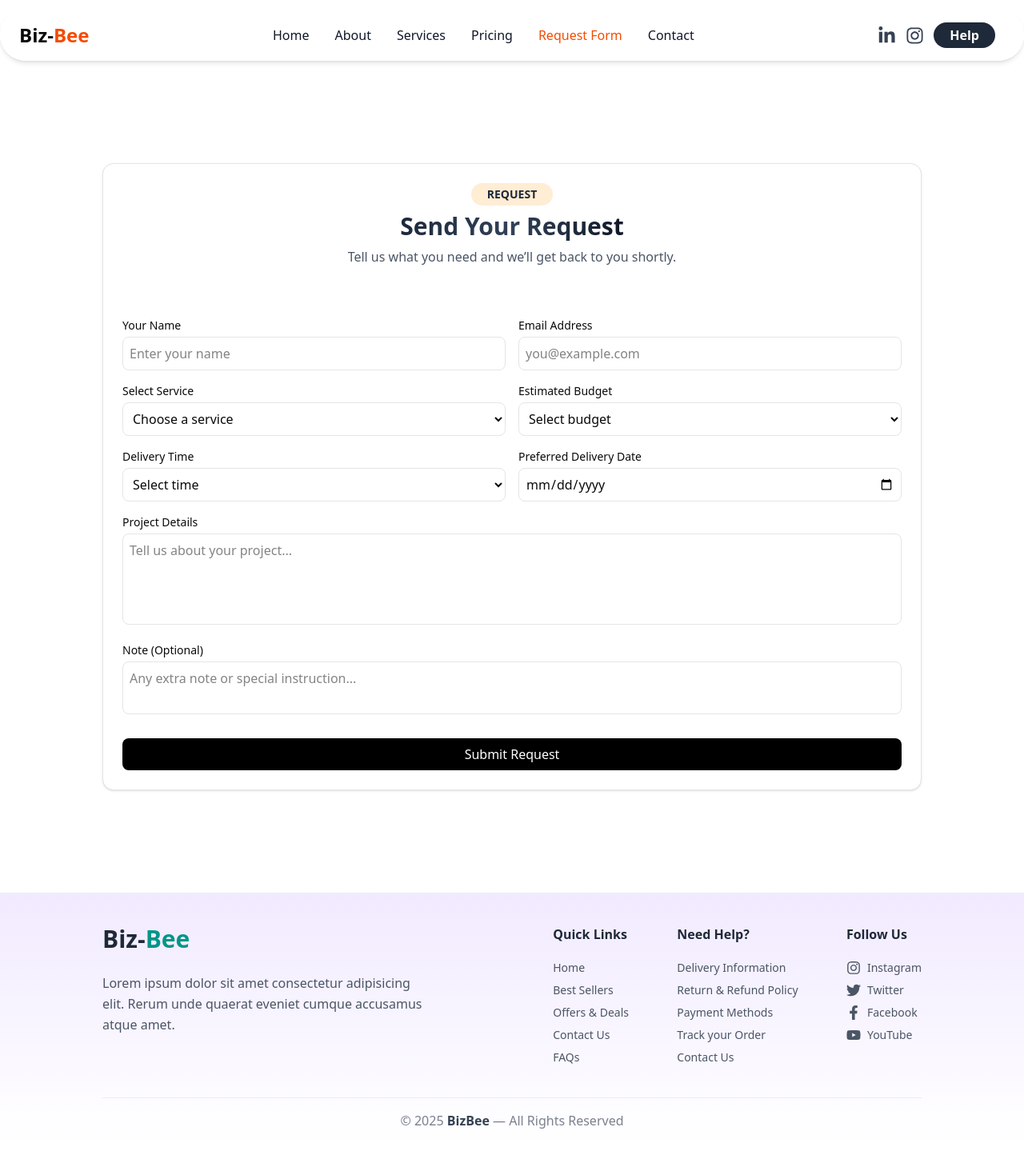
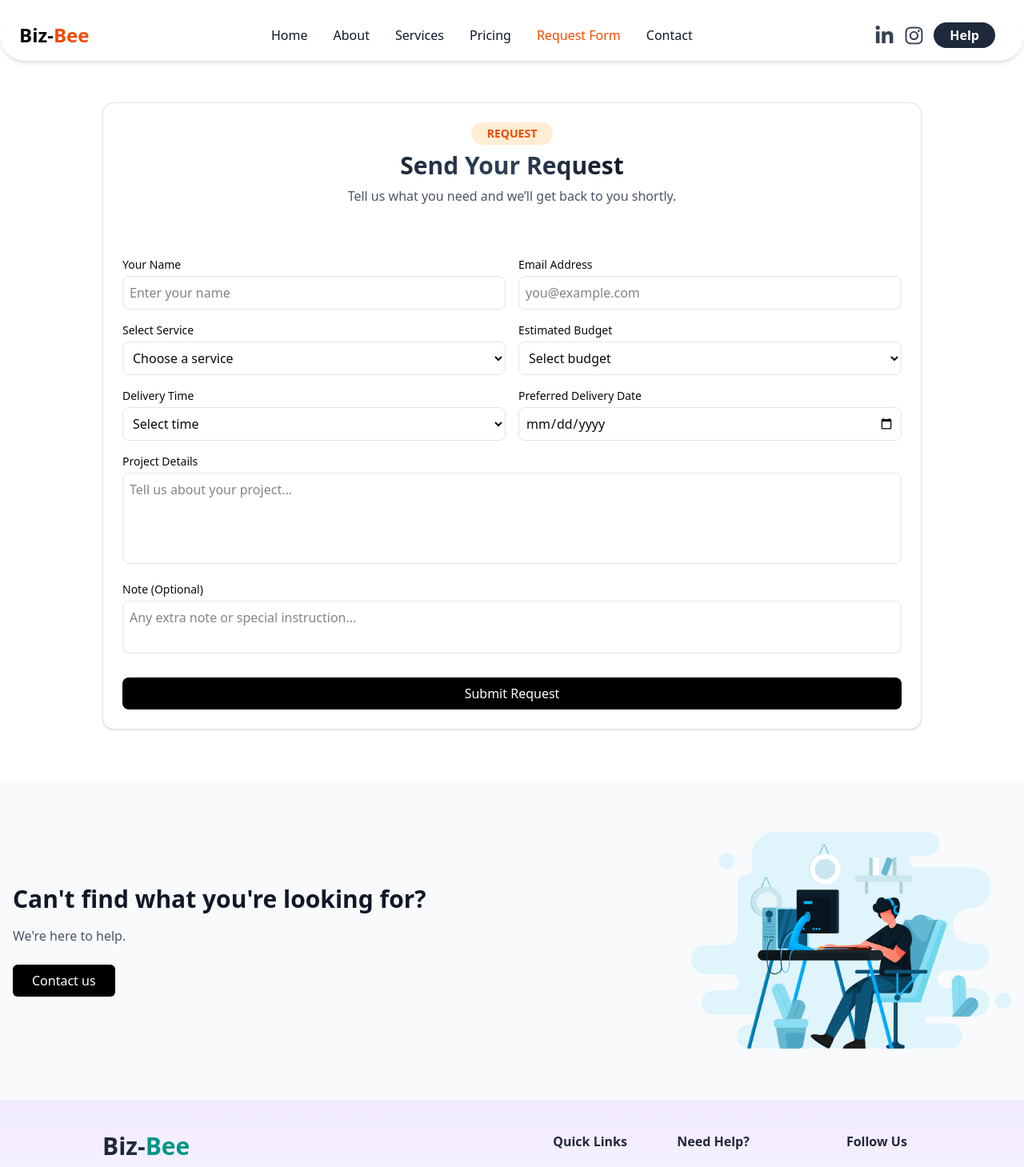
Before and after one commit to ridwanbuild/bizbee-agency, a Next.js app: page /request in a window 1280 px wide. Shown: the top 1459 px of the page at 80% size. Before the commit the page ends 1429 px from the top, so only its background shows below. Built offline with nearby package versions, Linux system fonts and the light colour scheme.

Commit message:
fix problem

```diff
--- a/src/app/contact/page.tsx
+++ b/src/app/contact/page.tsx
@@ -1,10 +1,12 @@
 import ContactForm from '@/components/ContactCompo/ContactForm'
+
 import React from 'react'
 
 export default function ContactPage() {
   return (
     <div>
        <ContactForm></ContactForm>
+
     </div>
   )
 }
--- a/src/app/pricing/page.tsx
+++ b/src/app/pricing/page.tsx
@@ -3,7 +3,7 @@ import React from 'react'
 
 export default function PricingPage() {
   return (
-    <div className='py-16 pt-35'>
+    <div className='py-16 pt-20 bg-gradient-to-r from-gray-50 to-white'>
       <Pricing></Pricing>
     </div>
   )
--- a/src/app/request/page.tsx
+++ b/src/app/request/page.tsx
@@ -1,8 +1,17 @@
-import Want_Request from '@/components/RequstPage/Requst_Form'
-import React from 'react'
+import Help_section from "@/components/ContactCompo/Help_section";
+import Want_Request from "@/components/RequstPage/Requst_Form";
+import React from "react";
 
 export default function page() {
   return (
-    <div className='py-16 pt-35'> <Want_Request></Want_Request> </div>
-  )
+    <div className=" ">
+      {" "}
+      <div className="pt-16">
+        <Want_Request></Want_Request>
+      </div>
+
+      <Help_section></Help_section>
+
+    </div>
+  );
 }
--- /dev/null
+++ b/src/components/ContactCompo/Help_section.tsx
@@ -0,0 +1,46 @@
+"use client";
+
+import Image from "next/image";
+import Link from "next/link";
+
+const Help_section = () => {
+  return (
+    <section className="w-full bg-gray-50 py-16">
+      <div className="container m-auto px-4 gap-10 grid items-center lg:grid-cols-2">
+
+        {/* Image FIRST on mobile */}
+        <div className="flex justify-center lg:justify-end order-1 lg:order-2">
+          <Image
+            src="/contact-image/help-image.png"
+            width={400}
+            height={400}
+            alt="Help illustration"
+            className="object-contain"
+          />
+        </div>
+
+        {/* Text SECOND on mobile */}
+        <div className="order-2 lg:order-1  lg:text-left">
+
+          <h2 className="lg:text-3xl text-2xl font-bold text-gray-900 mb-4">
+            Can't find what you're looking for?
+          </h2>
+          <p className="text-gray-600 mb-6">
+            We're here to help.
+          </p>
+
+          <Link
+            href="/contact"
+            className="inline-block bg-black text-white px-6 py-2 rounded-sm font-medium hover:bg-gray-800 transition"
+          >
+            Contact us
+          </Link>
+
+        </div>
+
+      </div>
+    </section>
+  );
+};
+
+export default Help_section;
--- a/src/components/Navbar.tsx
+++ b/src/components/Navbar.tsx
@@ -108,7 +108,7 @@ export default function Navbar() {
             target="_blank"
             className="text-gray-700  transition"
           >
-            <FaLinkedinIn size={23 } />
+            <FaLinkedinIn size={25 } />
           </Link>
 
           <Link
@@ -116,11 +116,11 @@ export default function Navbar() {
             target="_blank"
             className="text-gray-700  transition"
           >
-            <FaInstagram size={23 } />
+            <FaInstagram size={25 } />
           </Link>
 
           <Link
-            className="lg:bg-gray-800 lg:text-white lg:px-5 font-semibold lg:rounded-full lg:py-1"
+            className="lg:bg-gray-800 lg:text-white  lg:px-5 font-semibold lg:rounded-full lg:py-1"
             href="/contact"
           >
             Help
--- /dev/null
+++ b/src/components/Re_UseCompo/Current_Development.tsx
@@ -0,0 +1,16 @@
+import React from "react";
+
+export default function Current_Development() {
+  return (
+    <div className="inline-flex items-center gap-2 px-5 py-1.5 rounded-full border bg-white/40 backdrop-blur-2xl shadow-sm font-semibold text-gray-800">
+
+      {/* Animated Dot */}
+      <span className="relative flex h-2.5 w-2.5">
+        <span className="animate-ping absolute inline-flex h-full w-full rounded-full bg-gradient-to-r from-green-400 via-yellow-500 to-red-500 opacity-75"></span>
+        <span className="relative inline-flex rounded-full h-2.5 w-2.5 bg-green-300"></span>
+      </span>
+
+      <span>Currently in development</span>
+    </div>
+  );
+}
--- a/src/components/Re_UseCompo/SectionHeading.tsx
+++ b/src/components/Re_UseCompo/SectionHeading.tsx
@@ -14,7 +14,7 @@ export default function SectionHeading({ badgeText, titleText, paraText } : sect
 
       <div className=" flex flex-col lg:items-center items-start space-y-2 ">
 
-        <h4 className="bg-orange-100 inline-block px-5 rounded-full text-gray-800 uppercase font-semibold py-1 text-sm ">
+        <h4 className="bg-orange-100 text-orange-600 inline-block px-5 rounded-full  uppercase font-semibold py-1 text-sm ">
           {badgeText}
 
         </h4>
--- a/src/components/aboutSection/AboutSection.tsx
+++ b/src/components/aboutSection/AboutSection.tsx
@@ -5,37 +5,37 @@ const cardData = [
     title: "Modern & Clean Design",
     desc: "We deliver visually stunning and user-focused interfaces.",
     icon: <FaPalette />,
-    gradient: "from-orange-50 to-orange-100",
+    gradient: "from-orange-50 to-orange-50",
   },
   {
     title: "Fast Communication",
     desc: "Smooth workflow, quick response, and dedicated support.",
     icon: <FaCheckCircle />,
-    gradient: "from-green-50 to-green-100",
+    gradient: "from-green-50 to-green-50",
   },
   {
     title: "On-Time Delivery",
     desc: "We respect your deadlines—always.",
     icon: <FaBullseye />,
-    gradient: "from-blue-50 to-blue-100",
+    gradient: "from-blue-50 to-blue-50",
   },
   {
     title: "High-Quality Output",
     desc: "Precision, polish, and professional-level execution.",
     icon: <FaCogs />,
-    gradient: "from-purple-50 to-purple-100",
+    gradient: "from-purple-50 to-purple-50",
   },
   {
     title: "Strategy + Creativity",
     desc: "Every project blends design thinking with business goals.",
     icon: <FaChartLine />,
-    gradient: "from-pink-50 to-pink-100",
+    gradient: "from-pink-50 to-pink-50",
   },
   {
     title: "Long-Term Partnership",
     desc: "We grow with you—not just complete a project.",
     icon: <FaLaptopCode />,
-    gradient: "from-yellow-50 to-yellow-100",
+    gradient: "from-yellow-50 to-yellow-50",
   },
 ];
 
--- a/src/components/homeCompo/Count_Section.tsx
+++ b/src/components/homeCompo/Count_Section.tsx
@@ -5,37 +5,31 @@ import SectionHeading from "../Re_UseCompo/SectionHeading";
 interface StatItem {
   value: string;
   subLabel: string;
-  gradient: string;
 }
 
 const stats: StatItem[] = [
   {
     value: "100K+",
     subLabel: "DUA & RUQYAH",
-    gradient: "bg-gradient-to-br from-green-100 to-green-100",
   },
   {
     value: "5K+",
-    subLabel: "QURAN MAZID PRO",
-    gradient: "bg-gradient-to-br from-blue-100 to-blue-100",
+    subLabel: "QURAN MAZID ",
   },
   {
     value: "500K+",
     subLabel: "QURAN MAZID",
-    gradient: "bg-gradient-to-br from-purple-100 to-purple-100",
   },
   {
     value: "1M+",
 
     subLabel: "AL HADITH",
-    gradient: "bg-gradient-to-br from-yellow-100 to-yellow-100",
   },
 ];
 
 export default function StatsSection() {
   return (
-    <section className="py-16 px-4 container m-auto bg-slate-50">
-
+    <section className="py-10 px-4 container m-auto ">
 
       <div className="flex lg:items-center flex-col items-start">
         <SectionHeading
@@ -44,20 +38,13 @@ export default function StatsSection() {
           paraText="We are a multidisciplinary agency dedicated to driving measurable
           results through creative excellence and strategic execution."
         ></SectionHeading>
-
-
       </div>
 
-
-
       {/* Stats Grid */}
-      <div className="grid lg:grid-cols-4 gap-10 max-w-lg lg:max-w-5xl m-auto ">
+      <div className="grid grid-cols-2 lg:grid-cols-4 gap-8 max-w-lg  lg:max-w-5xl m-auto ">
         {stats.map((item, index) => (
-          <div
-            key={index}
-            className={`p-8 rounded-xl text-center shadow-sm ${item.gradient}`}
-          >
-            <h3 className="text-3xl font-bold text-gray-800">{item.value}</h3>
+          <div key={index} className={`lg:p-8 py-8 p-3 rounded-xl text-center shadow-md `}>
+            <h3 className="lg:text-3xl text-lg font-bold text-gray-800">{item.value}</h3>
 
             <p className="text-sm font-semibold text-gray-700">
               {item.subLabel}
--- a/src/components/homeCompo/HeroSection.tsx
+++ b/src/components/homeCompo/HeroSection.tsx
@@ -2,6 +2,7 @@
 
 import React from "react";
 import { FiArrowRight } from "react-icons/fi";
+import Current_Development from "../Re_UseCompo/Current_Development";
 
 
 
@@ -10,14 +11,17 @@ export default function HeroSection() {
   return (
     <div className="lg:pt-30 pt-12 bg-[url('https://raw.githubusercontent.com/prebuiltui/prebuiltui/main/assets/hero/gradientBackground.png')]  text-sm text-gray-500">
 
+
       {/* HERO SECTION */}
-      <div className=" py-25 flex flex-col items-center justify-center px-4 text-center">
+      <div className=" relative h-[500px] flex flex-col items-center justify-center px-4 text-center">
 
-
+        <div className="absolute lg:top-0 top-15">
+          <Current_Development></Current_Development>
+        </div>
 
         {/* Title */}
-        <h1 className="lg:text-5xl lg:w-[800px] text-2xl font-bold max-w-4xl text-gray-800">
-          Solutions to Elevate <span className="text-teal-600"> Your Business </span> Growth
+        <h1 className="lg:text-5xl lg:w-[600px] text-2xl font-bold max-w-4xl text-gray-800">
+          Solutions to Elevate <span className="text-orange-600"> Your Business </span> Growth
         </h1>
 
         {/* Description */}
--- a/src/components/homeCompo/Services.tsx
+++ b/src/components/homeCompo/Services.tsx
@@ -44,24 +44,10 @@ const Services: React.FC = () => {
           <SectionHeading
             badgeText="Your Vision"
             titleText="Our Expertise"
-
             paraText="We are a multidisciplinary agency dedicated to driving measurable
           results through creative excellence and strategic execution."
-
           ></SectionHeading>
-
-
-
         </div>
-
-
-
-
-
-
-
-
-
 
         {/* Cards */}
         <div className="grid gap-6 md:grid-cols-2 lg:grid-cols-4">
@@ -83,7 +69,7 @@ const Services: React.FC = () => {
                 hover:shadow-lg
                 "
               >
-                <div className="text-green-600 mb-3">
+                <div className="text-orange-600 mb-3">
                   <Icon size={28} />
                 </div>
 
```
Also changed, not shown: public/contact-image/help-image.png (added). Lines whose indentation alone changed are shown as unchanged.
